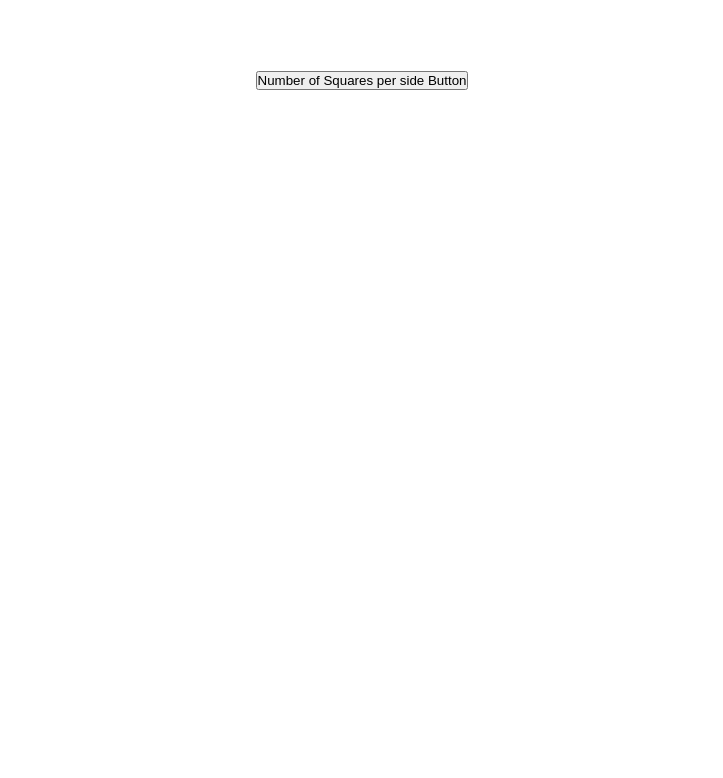
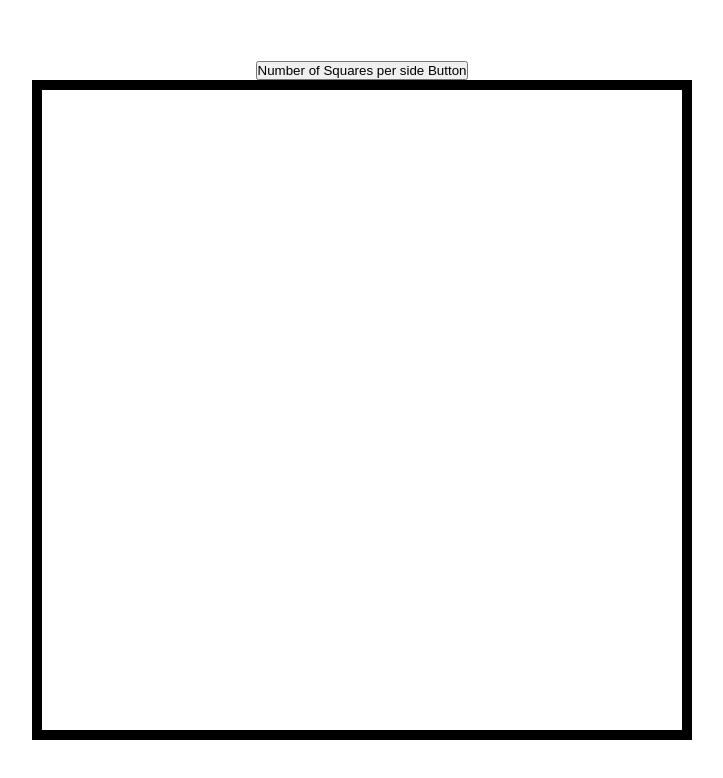
Before and after one commit to Tranche-001/etch-a-sketch, a plain HTML site: page index.html in a window 1280 px wide. Shown: the whole page, without its empty margins (278-1001 px from the left). Drawn offline with Linux system fonts and the light colour scheme.

Commit message:
adds a border for it to be able to see the limits of the canvas

```diff
--- a/index.html
+++ b/index.html
@@ -6,7 +6,7 @@
   <script src="script.js" defer></script>
   <link rel="stylesheet" href="style.css">
 
-  <title>Document</title>
+  <title>Etch-A-Sketch</title>
 </head>
 <body>
   <div class="main-page">
--- a/style.css
+++ b/style.css
@@ -1,7 +1,7 @@
 * {
   margin: 0;
   padding: 0;
-  box-sizing: border-box;
+  /* box-sizing: border-box; */
 }
 .main-page{
   display: flex;
@@ -14,7 +14,8 @@
   display: flex;
   flex-wrap: wrap;
   justify-content: center;
-  width: 960px;
+  border-style:solid;
+  border-width: 10px;
 }
 
 .gridUnit{
```
